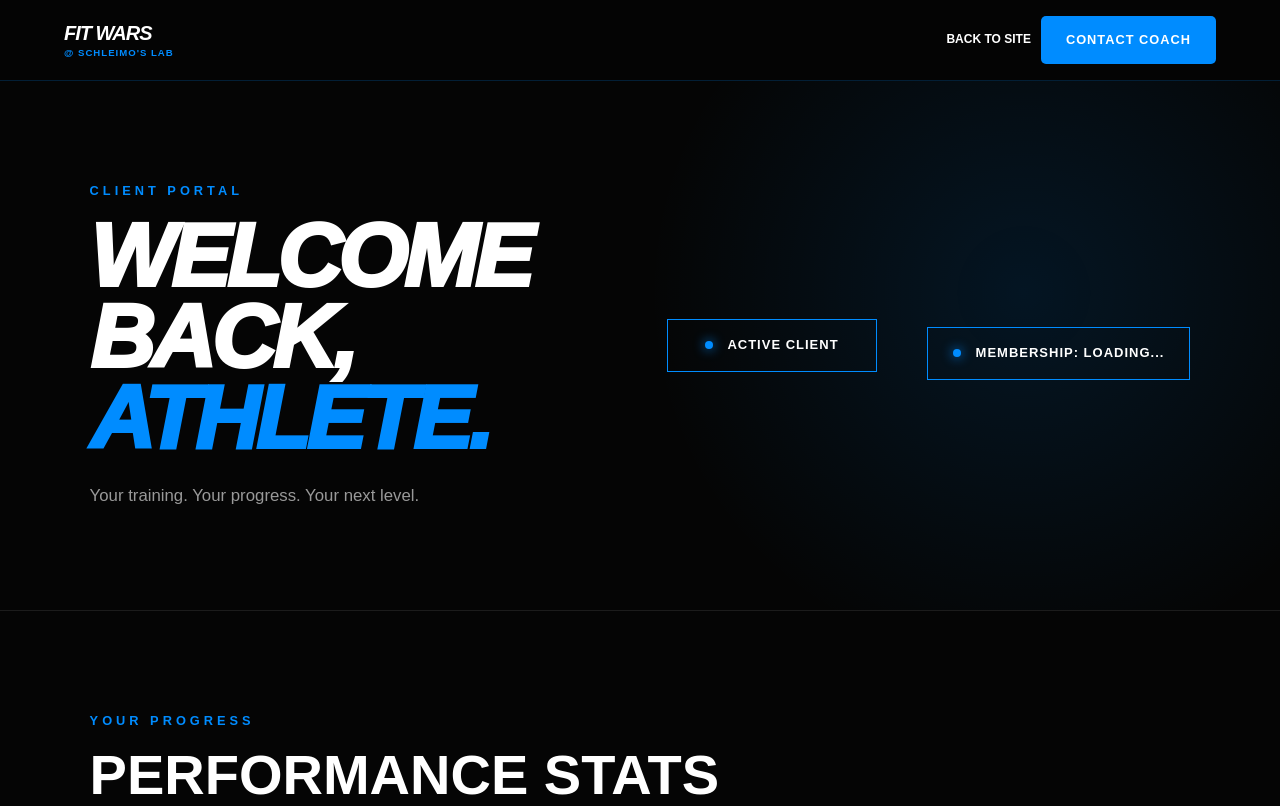
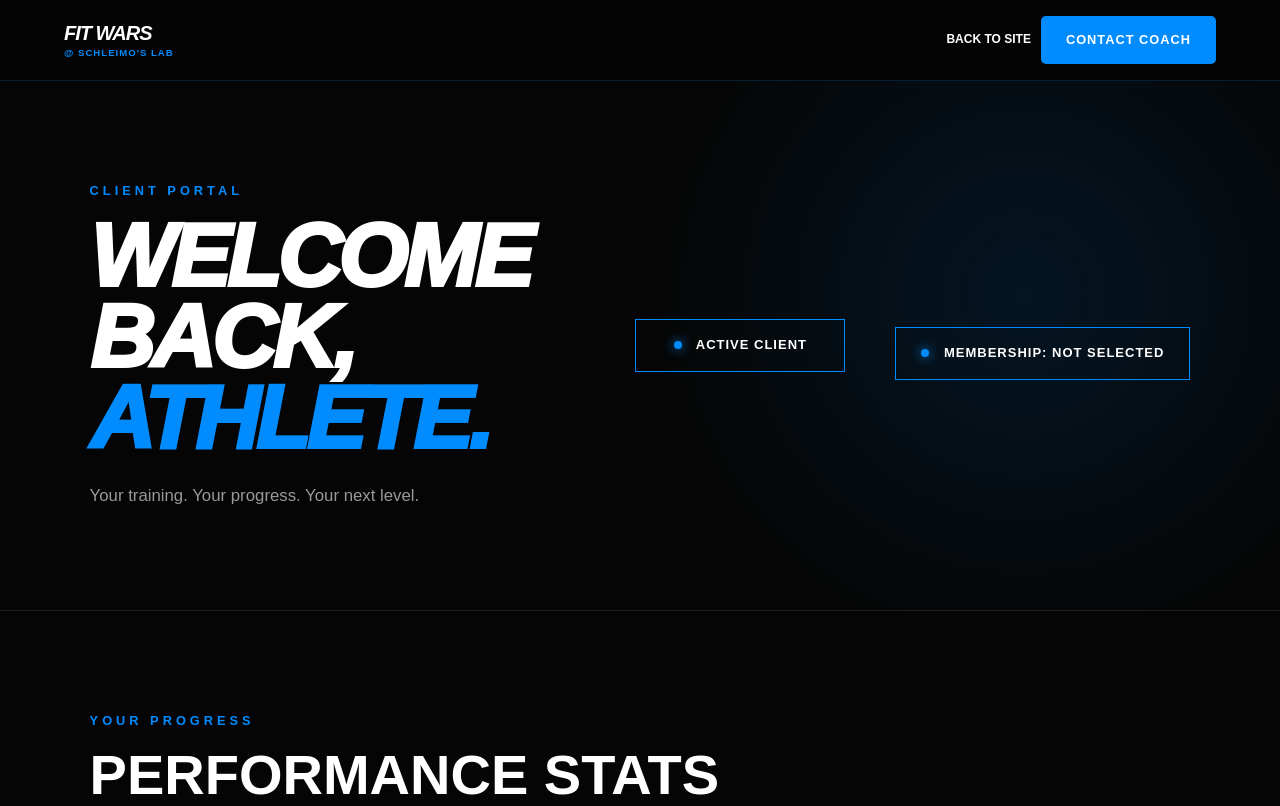
Before and after one commit to Schleident/FIT-WARS-SCHLEIMOS-LAB, a plain HTML site: page dashboard.html in a window 1280 px wide. Shown: the top 806 px of the page. Drawn offline with Linux system fonts and the light colour scheme.

Commit message:
Refactor dashboard.html with updated content

```diff
--- a/dashboard.html
+++ b/dashboard.html
@@ -621,5 +621,24 @@
             savedName.toUpperCase() + ".";
     }
 </script>
+    <script>
+    const membershipPlan = localStorage.getItem("fitWarsPlan");
+
+    const planNames = {
+        "PROGRAM ONLY": "PROGRAM ONLY — $25",
+        "COACHING": "COACHING — $50/MONTH",
+        "1-ON-1": "1-ON-1 — $100/MONTH"
+    };
+
+    const membershipElement = document.getElementById("membershipPlan");
+
+    if (membershipPlan && planNames[membershipPlan]) {
+        membershipElement.textContent =
+            "MEMBERSHIP: " + planNames[membershipPlan];
+    } else {
+        membershipElement.textContent =
+            "MEMBERSHIP: NOT SELECTED";
+    }
+</script>
 </body>
 </html>
```
